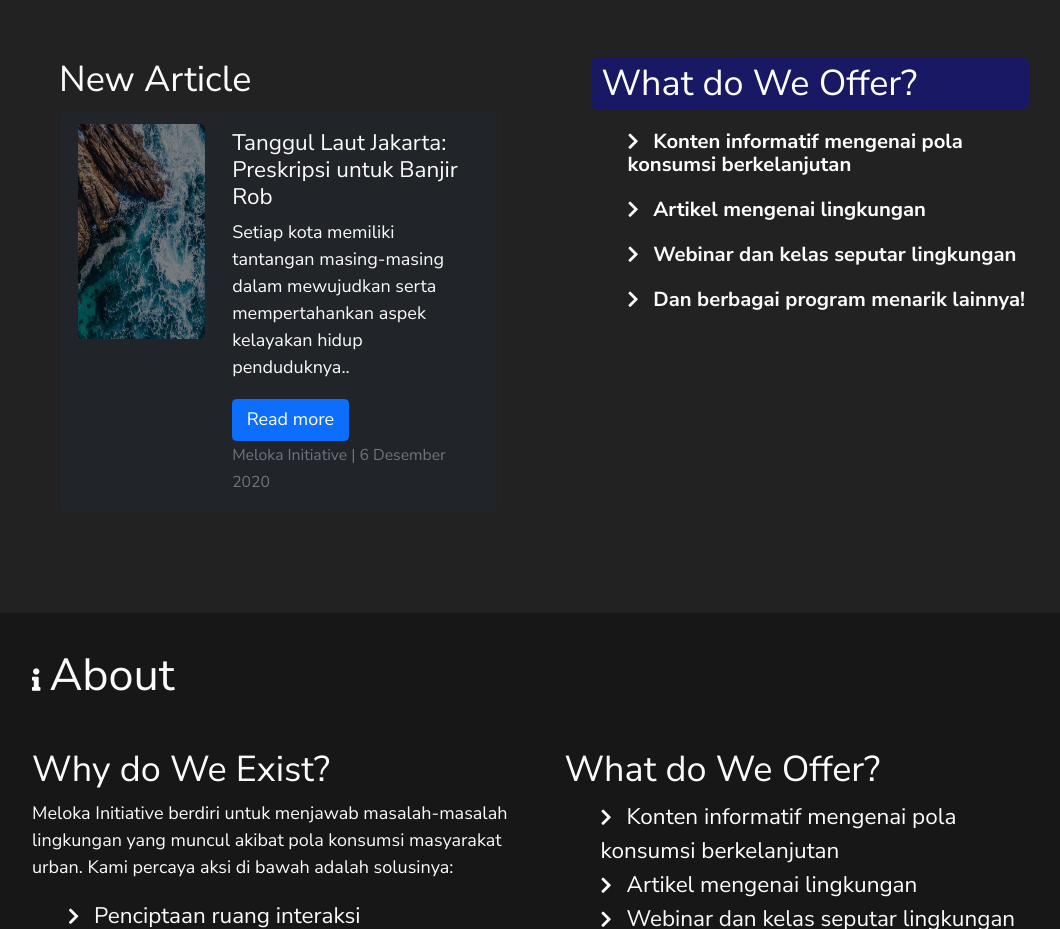
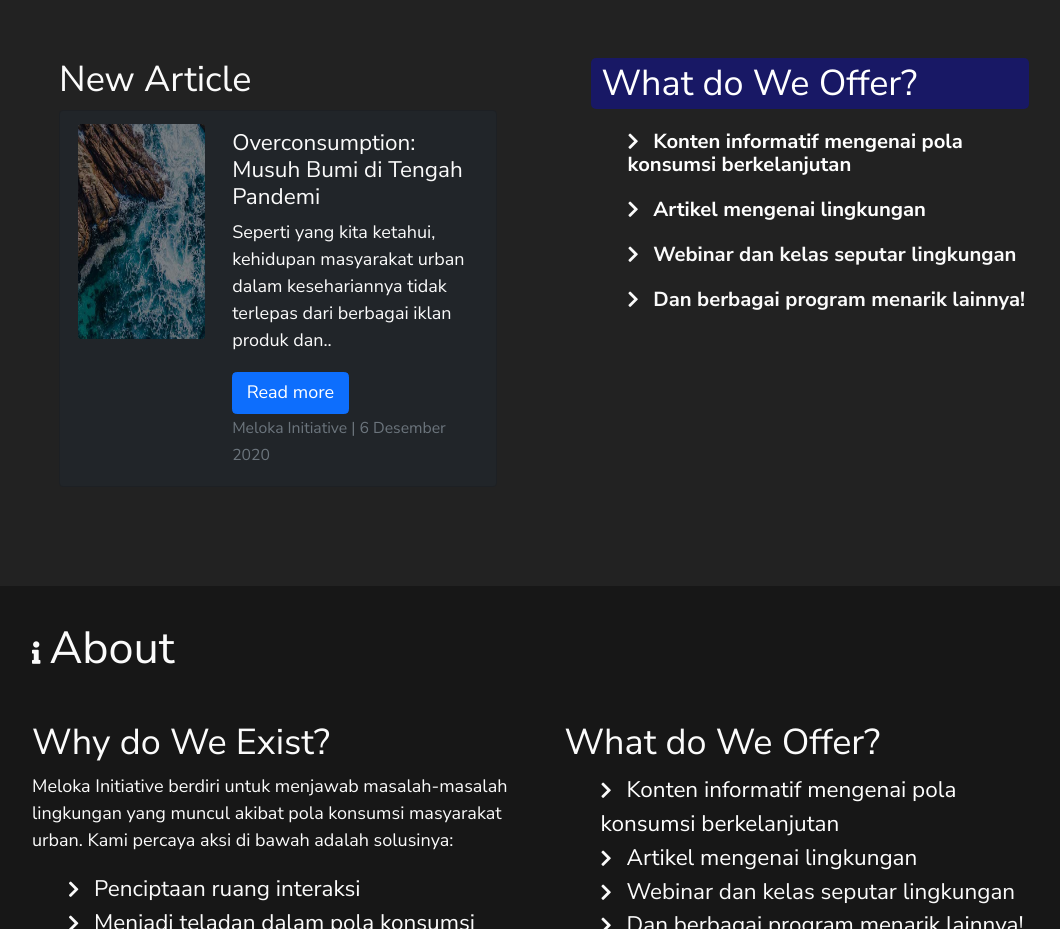
Before and after one commit to yasykurrafii/Meloka, a plain HTML site: page src/index.html in a window 1280 px wide. Shown: the part 920-1849 px from the top of the page, without its empty margins (96-1156 px from the left). Drawn offline with nearby package versions, Linux system fonts and the light colour scheme.

Commit message:
change new article

```diff
--- a/src/index.html
+++ b/src/index.html
@@ -148,10 +148,9 @@
                   </div>
                   <div class="col-md-8">
                     <div class="card-body">
-                      <h5 class="card-title">Tanggul Laut Jakarta: Preskripsi untuk Banjir Rob</h5>
-                      <p class="card-text">Setiap kota memiliki tantangan masing-masing dalam mewujudkan serta mempertahankan
-                        aspek kelayakan hidup penduduknya..</p>
-                      <a href="https://aktivishijau.medium.com/tanggul-laut-jakarta-preskripsi-untuk-banjir-rob-ad3e1f4f5a1d" class="btn btn-primary" target="_blank" rel="noopener noreferrer">
+                      <h5 class="card-title">Overconsumption: Musuh Bumi di Tengah Pandemi</h5>
+                      <p class="card-text">Seperti yang kita ketahui, kehidupan masyarakat urban dalam kesehariannya tidak terlepas dari berbagai iklan produk dan..</p>
+                      <a href="https://meloka-initiative.medium.com/overconsumption-musuh-bumi-di-tengah-pandemi-1f50a3ab9ed3" class="btn btn-primary" target="_blank" rel="noopener noreferrer">
                         Read more
                       </a>
                       <p class="card-text"><small class="text-muted">Meloka Initiative | 6 Desember 2020</small></p>
@@ -173,7 +172,7 @@
                 </li>
                 <li class="faq-list__item">
                   <i class="fas fa-chevron-right" style="font-size: 1rem;"></i>
-                  <a href="https://aktivishijau.medium.com/" target="_blank" rel="noopener noreferrer" class="faq-link">
+                  <a href="https://meloka-initiative.medium.com/" target="_blank" rel="noopener noreferrer" class="faq-link">
                     Artikel mengenai lingkungan
                   </a>
                 </li>
```
